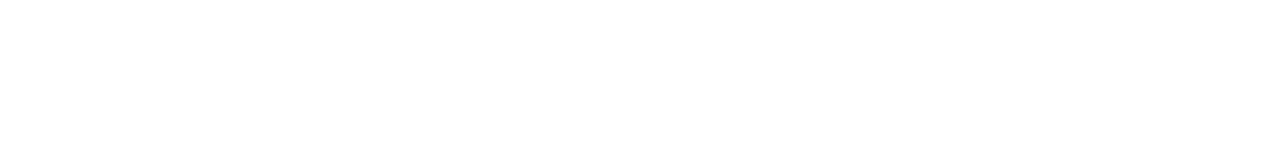
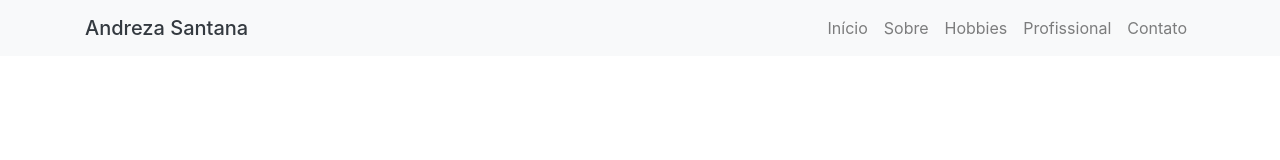
Before and after one commit to andrezasantana/personal-page, a website: page index.html in a window 1280 px wide. Drawn offline with nearby package versions, Linux system fonts and the light colour scheme.

Commit message:
Create navbar

```diff
--- a/index.html
+++ b/index.html
@@ -11,6 +11,35 @@
 </head>
 
 <body>
+    <nav class="navbar navbar-expand-lg navbar-light bg-light">
+        <div class="container">
+            <a class="navbar-brand h1 mb-0" href="#" style="color: #343a40;">Andreza Santana</a>
+
+            <button class="navbar-toggler" type="button" data-toggle="collapse" data-target="#navbar-site">
+                <span class="navbar-toggler-icon"></span>
+            </button>
+
+            <div class="collapse navbar-collapse" id="navbar-site">
+                <ul class="navbar-nav ml-auto">
+                    <li class="nav-item">
+                        <a class="nav-link" href="#">Início</a>
+                    </li>
+                    <li>
+                        <a class="nav-link" href="#">Sobre</a>
+                    </li>
+                    <li>
+                        <a class="nav-link" href="#">Hobbies</a>
+                    </li>
+                    <li>
+                        <a class="nav-link" href="#">Profissional</a>
+                    </li>
+                    <li>
+                        <a class="nav-link" href="#">Contato</a>
+                    </li>
+                </ul>
+            </div>
+        </div>
+    </nav>
 
     <script src="node_modules/jquery/dist/jquery.js"></script>
     <script src="node_modules/bootstrap/dist/js/bootstrap.js"></script>
```
